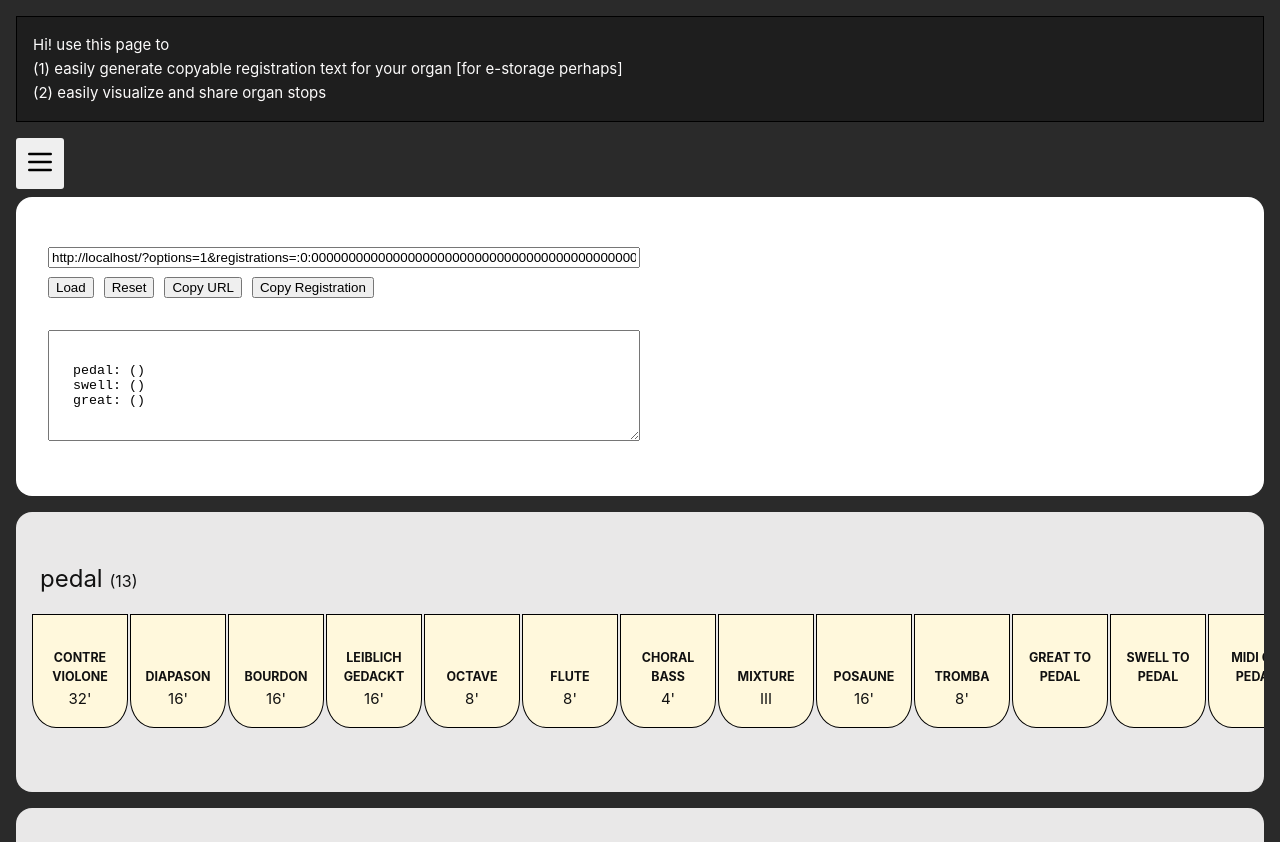
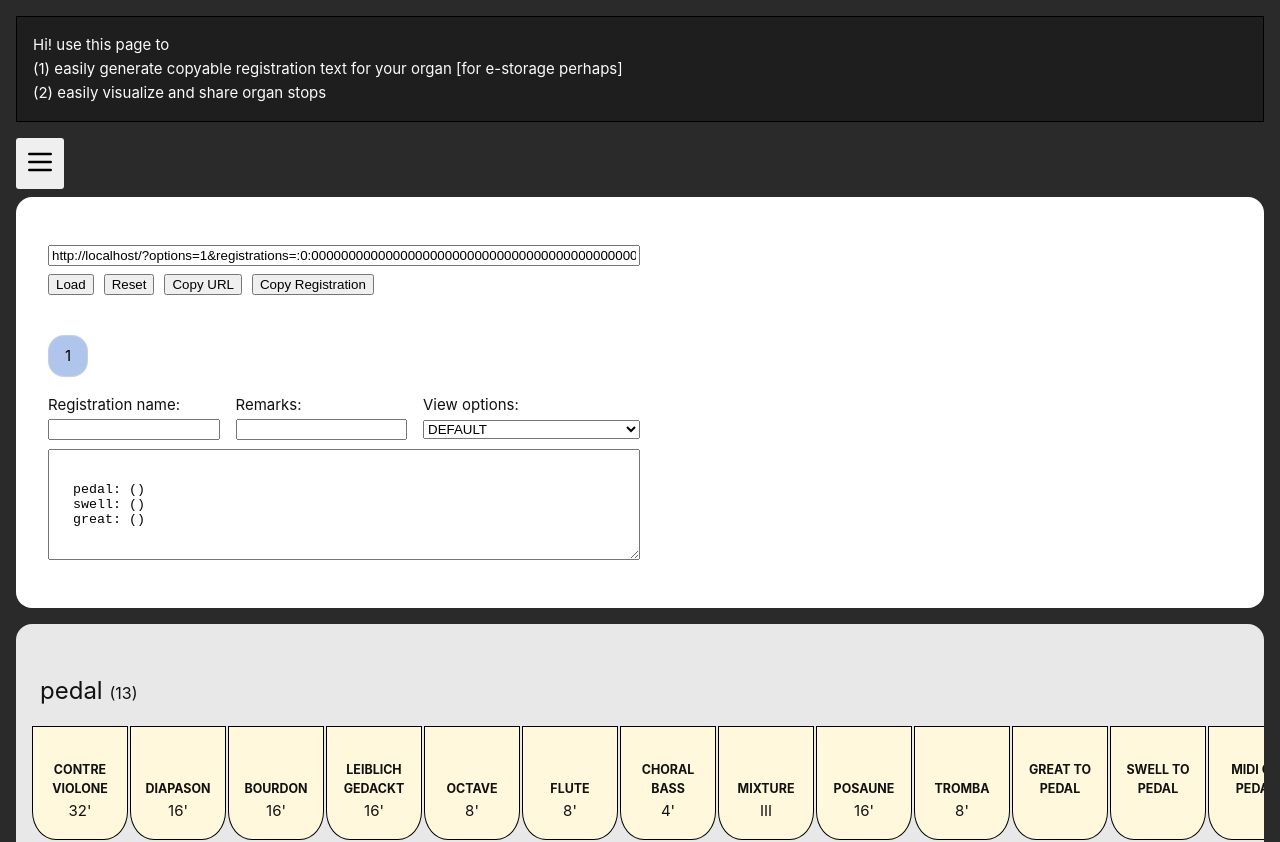
Before and after one commit to samyipsh/organ-registration, a Vue app: page / in a window 1280 px wide. Shown: the top 842 px of the page. Built offline with nearby package versions, Linux system fonts and the light colour scheme.

Commit message:
add registration details support like name, remarks and view_options for 1 registration

```diff
--- a/src/App.vue
+++ b/src/App.vue
@@ -38,7 +38,7 @@ type RegistrationState = {
   remarks: string;
 }
 
-const curRegistration: number = 0
+const curRegistration = ref(0)
 
 // TODO: rename url to 'globalState'
 type UrlState = {
@@ -124,19 +124,19 @@ const flipBit = (s: string, index: number) => {
 
 const offset = (division: "pedal" | "swell" | "great") => {
   return division === "pedal" ? 0
-      : division === "swell" ? numOfPedalStops
-          : numOfPedalStops + numOfSwellStops
+    : division === "swell" ? numOfPedalStops
+      : numOfPedalStops + numOfSwellStops
 }
 const toggleDivision = (index: number, division: "pedal" | "swell" | "great") => {
-  console.assert(url.registrations.length > curRegistration, "registration not found")
-  const urlState = url.registrations[curRegistration].stops
+  console.assert(url.registrations.length > curRegistration.value, "registration not found")
+  const urlState = url.registrations[curRegistration.value].stops
   const newURLState = flipBit(urlState, offset(division) + index)
-  url.registrations[curRegistration].stops = newURLState
+  url.registrations[curRegistration.value].stops = newURLState
 }
 
 const pedalInstrumentsUsed = computed(() => {
   const instumentsUsed = pedalInfo
-    .filter((_, i) => url.registrations[curRegistration].stops[offset("pedal") + i] === '1')
+    .filter((_, i) => url.registrations[curRegistration.value].stops[offset("pedal") + i] === '1')
     .map((s) => `${s.stopName}${s.footagePitch ? `-${s.footagePitch.slice(0, -1)}` : ''}`)
     .join(', ')
   return `pedal: (${instumentsUsed})`
@@ -144,13 +144,12 @@ const pedalInstrumentsUsed = computed(() => {
 
 const swellInstrumentsUsed = computed(() => {
   const ALTERNATE_INSTR_IDX = 18
-  const isSoloOrganToggled = url.registrations[curRegistration].stops[offset("swell") + ALTERNATE_INSTR_IDX] === '1'
+  const isSoloOrganToggled = url.registrations[curRegistration.value].stops[offset("swell") + ALTERNATE_INSTR_IDX] === '1'
   const instumentsUsed = swellInfo
-    .filter((_, i) => url.registrations[curRegistration].stops[offset("swell") + i] === '1')
+    .filter((_, i) => url.registrations[curRegistration.value].stops[offset("swell") + i] === '1')
     .map(
       (s) =>
-        `${isSoloOrganToggled && s.soloVoice ? s.soloVoice : s.stopName}${
-          s.footagePitch ? `-${s.footagePitch.slice(0, -1)}` : ''
+        `${isSoloOrganToggled && s.soloVoice ? s.soloVoice : s.stopName}${s.footagePitch ? `-${s.footagePitch.slice(0, -1)}` : ''
         }`
     )
     .join(', ')
@@ -159,13 +158,12 @@ const swellInstrumentsUsed = computed(() => {
 
 const greatInstrumentsUsed = computed(() => {
   const ALTERNATE_INSTR_IDX = 13
-  const isAlternateInstrumentToggled = url.registrations[curRegistration].stops[offset("great") + ALTERNATE_INSTR_IDX] === '1'
+  const isAlternateInstrumentToggled = url.registrations[curRegistration.value].stops[offset("great") + ALTERNATE_INSTR_IDX] === '1'
   const instumentsUsed = greatInfo
-    .filter((_, i) => url.registrations[curRegistration].stops[offset("great") + i] === '1')
+    .filter((_, i) => url.registrations[curRegistration.value].stops[offset("great") + i] === '1')
     .map(
       (s) =>
-        `${isAlternateInstrumentToggled && s.soloVoice ? s.soloVoice : s.stopName}${
-          s.footagePitch ? `-${s.footagePitch.slice(0, -1)}` : ''
+        `${isAlternateInstrumentToggled && s.soloVoice ? s.soloVoice : s.stopName}${s.footagePitch ? `-${s.footagePitch.slice(0, -1)}` : ''
         }`
     )
     .join(', ')
@@ -177,7 +175,7 @@ const instrumentsUsed = computed(() => {
 })
 
 const resetStops = () => {
-  url.registrations[curRegistration].stops = DEFAULT_STOPS_STATE_BASE2
+  url.registrations[curRegistration.value].stops = DEFAULT_STOPS_STATE_BASE2
 }
 const copyRegistration = () => {
   window.navigator.clipboard.writeText(instrumentsUsed.value)
@@ -207,6 +205,41 @@ const loadInputQueryParam = () => {
           <button @click="copyURL">Copy URL</button>
           <button @click="copyRegistration">Copy Registration</button>
         </div>
+        <div class="stops-pagination">
+          <a v-for="r_idx in (url.registrations.length)" :key="r_idx" @click="() => curRegistration = r_idx - 1"
+            :class="{ active: curRegistration === r_idx - 1, empty: url.registrations[r_idx - 1].stops === DEFAULT_STOPS_STATE_BASE2 }">
+            {{ r_idx }}
+          </a>
+        </div>
+        <div class="stop-details">
+          <div>
+            <label for="sname">Registration name:</label><br>
+            <!-- TODO: not sure why v-model= doesnt work... it should work for nested properties in Vue 3 and works for view_options below-->
+            <input :value="url.registrations[curRegistration].name"
+              @input="(event) => { url.registrations[curRegistration].name = (event.target as HTMLInputElement)?.value }"
+              type="text" id="regname" name="regname">
+          </div>
+          <div class="remarks">
+            <label for="remarks">Remarks:</label><br>
+            <!-- <input :value="url.registrations[curRegistration].remarks"
+              @input="(event) => { url.registrations[curRegistration].remarks = (event.target as HTMLInputElement)?.value }"
+              type="text" id="remarks" name="regname"> -->
+            <input v-model="url.registrations[curRegistration].remarks" type="text" id="remarks" name="regname">
+          </div>
+          <div>
+            <label for="voptions">View options:</label><br>
+            <select v-model="url.registrations[curRegistration].view_option" type="text" id="voptions" name="voptions">
+              <option value="0">DEFAULT</option> <!-- default 000-->
+              <option value="7">ALL INFO</option> <!-- 111 -->
+              <option value="1">stops_details only</option> <!-- 001 -->
+              <option value="2">different_stops only </option> <!-- 010 -->
+              <option value="3">different_stops & stop_details</option> <!-- 011 -->
+              <option value="4">registration_name only</option> <!-- 100 -->
+              <option value="5">registration_name & stop_details</option> <!-- 101 -->
+              <option value="6">registration_name & difference</option> <!-- 110 -->
+            </select>
+          </div>
+        </div>
         <textarea :value="instrumentsUsed" readonly rows="3"></textarea>
       </div>
     </div>
@@ -217,13 +250,9 @@ const loadInputQueryParam = () => {
           pedal <span>({{ numOfPedalStops }})</span>
         </h2>
         <div class="card-row">
-          <div
-            class="card"
-            v-for="(stop, index) in pedalInfo"
-            :key="stop.id"
+          <div class="card" v-for="(stop, index) in pedalInfo" :key="stop.id"
             :class="{ 'card-selected': url.registrations[curRegistration].stops[offset('pedal') + index] === '1' }"
-            @click="() => toggleDivision(index, 'pedal')"
-          >
+            @click="() => toggleDivision(index, 'pedal')">
             <div class="card-body">
               <p class="card-top" v-if="stop.soloVoice">{{ stop.soloVoice }}</p>
               <h5 class="card-title">{{ stop.stopName }}</h5>
@@ -237,13 +266,9 @@ const loadInputQueryParam = () => {
           swell <span>({{ numOfSwellStops }})</span>
         </h2>
         <div class="card-row">
-          <div
-            class="card"
-            v-for="(stop, index) in swellInfo"
-            :key="stop.id"
+          <div class="card" v-for="(stop, index) in swellInfo" :key="stop.id"
             :class="{ 'card-selected': url.registrations[curRegistration].stops[offset('swell') + index] === '1' }"
-            @click="() => toggleDivision(index, 'swell')"
-          >
+            @click="() => toggleDivision(index, 'swell')">
             <div class="card-body">
               <p class="card-top" v-if="stop.soloVoice">{{ stop.soloVoice }}</p>
               <h5 class="card-title">{{ stop.stopName }}</h5>
@@ -257,13 +282,9 @@ const loadInputQueryParam = () => {
           great <span>({{ numOfGreatStops }})</span>
         </h2>
         <div class="card-row">
-          <div
-            class="card"
-            v-for="(stop, index) in greatInfo"
-            :key="stop.id"
+          <div class="card" v-for="(stop, index) in greatInfo" :key="stop.id"
             :class="{ 'card-selected': url.registrations[curRegistration].stops[offset('great') + index] === '1' }"
-            @click="() => toggleDivision(index, 'great')"
-          >
+            @click="() => toggleDivision(index, 'great')">
             <div class="card-body">
               <p class="card-top" v-if="stop.soloVoice">{{ stop.soloVoice }}</p>
               <h5 class="card-title">{{ stop.stopName }}</h5>
@@ -302,7 +323,11 @@ const loadInputQueryParam = () => {
   margin-bottom: 0.5rem;
   cursor: pointer;
 }
+
 .controls {
+  display: flex;
+  flex-direction: column;
+  align-items: left;
   background-color: #fff;
   border-radius: 1rem;
   color: #111;
@@ -314,6 +339,46 @@ const loadInputQueryParam = () => {
   width: 50%;
 }
 
+.stops-pagination {
+  display: flex;
+  flex-direction: row;
+  gap: 0.5rem;
+  padding: 0.5rem 0;
+}
+
+.stops-pagination a {
+  color: black;
+  padding: 8px 1rem;
+  border: 1px solid #ddd;
+  border-radius: 1rem;
+}
+
+.stops-pagination a.active {
+  background-color: #0e4ec653;
+  border: 1px solid #dddddd72;
+}
+
+.stops-pagination a:hover {
+  background-color: #ddd;
+}
+
+.stop-details {
+  display: flex;
+  flex-direction: row;
+  gap: 1rem;
+  padding: 0.5rem 0;
+  width: 50%
+}
+
+.remarks {
+  display: block;
+  flex-grow: 1;
+}
+
+.stop-details input {
+  width: 100%;
+}
+
 textarea {
   white-space: pre-wrap;
   height: fit-content;
@@ -323,6 +388,7 @@ textarea {
 
 /* Apply these styles when the viewport is 600px or less */
 @media (max-width: 900px) {
+
   .controls input,
   textarea {
     width: 100%;
@@ -343,6 +409,7 @@ textarea {
   color: #111111;
   padding: 3rem 0rem 3rem 1rem;
 }
+
 .division h2 {
   font-size: 1.5rem;
   padding: 0 0.5rem;
@@ -359,6 +426,7 @@ textarea {
   overflow-x: auto;
   padding: 1rem 0;
 }
+
 .card {
   width: 6rem;
   flex-shrink: 0;
```
Also changed, not shown: package.json (line endings or trailing spaces).
